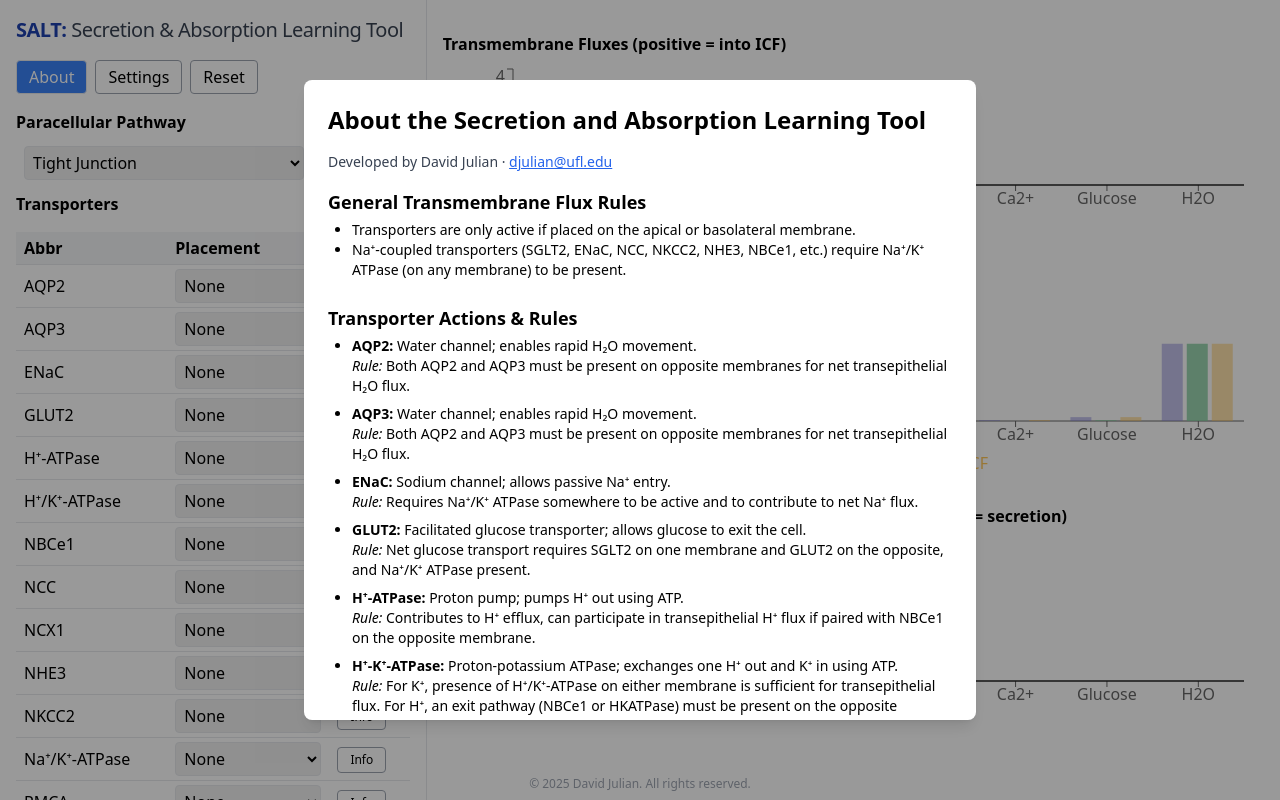
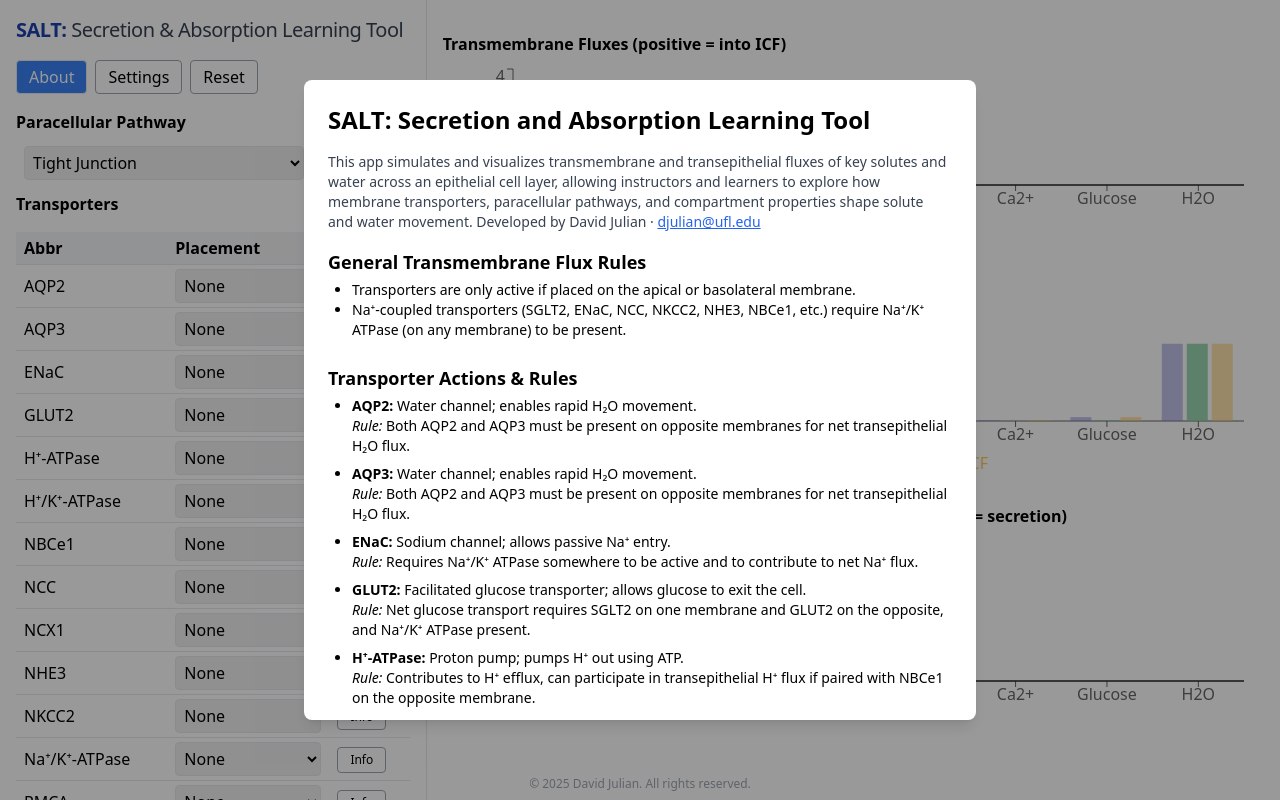
Before and after one commit to davidjulian/SALT, a React (Create React App) app: page / in a window 1280 px wide. Both pictures are taken after a click on the button "About". Built offline with nearby package versions, Linux system fonts and the light colour scheme.

Commit message:
Update App.js About text
Adds context text to the About modal.

```diff
--- a/src/App.js
+++ b/src/App.js
@@ -529,8 +529,9 @@ const netTEFlux =
   {showAbout && (
   <div className="fixed inset-0 bg-black bg-opacity-40 flex items-center justify-center z-50">
     <div className="bg-white rounded-lg p-6 max-w-2xl shadow-lg overflow-y-auto max-h-[80vh]">
-      <h2 className="text-2xl font-bold mb-4">About the Secretion and Absorption Learning Tool</h2>
+      <h2 className="text-2xl font-bold mb-4">SALT: Secretion and Absorption Learning Tool</h2>
       <div className="mb-3 text-sm text-gray-700">
+  This app simulates and visualizes transmembrane and transepithelial fluxes of key solutes and water across an epithelial cell layer, allowing instructors and learners to explore how membrane transporters, paracellular pathways, and compartment properties shape solute and water movement.
   Developed by David Julian &middot; <a href="mailto:djulian@ufl.edu" className="underline text-blue-600">djulian@ufl.edu</a>
       </div>
       <h3 className="text-lg font-semibold mt-4 mb-1">General Transmembrane Flux Rules</h3>
```
